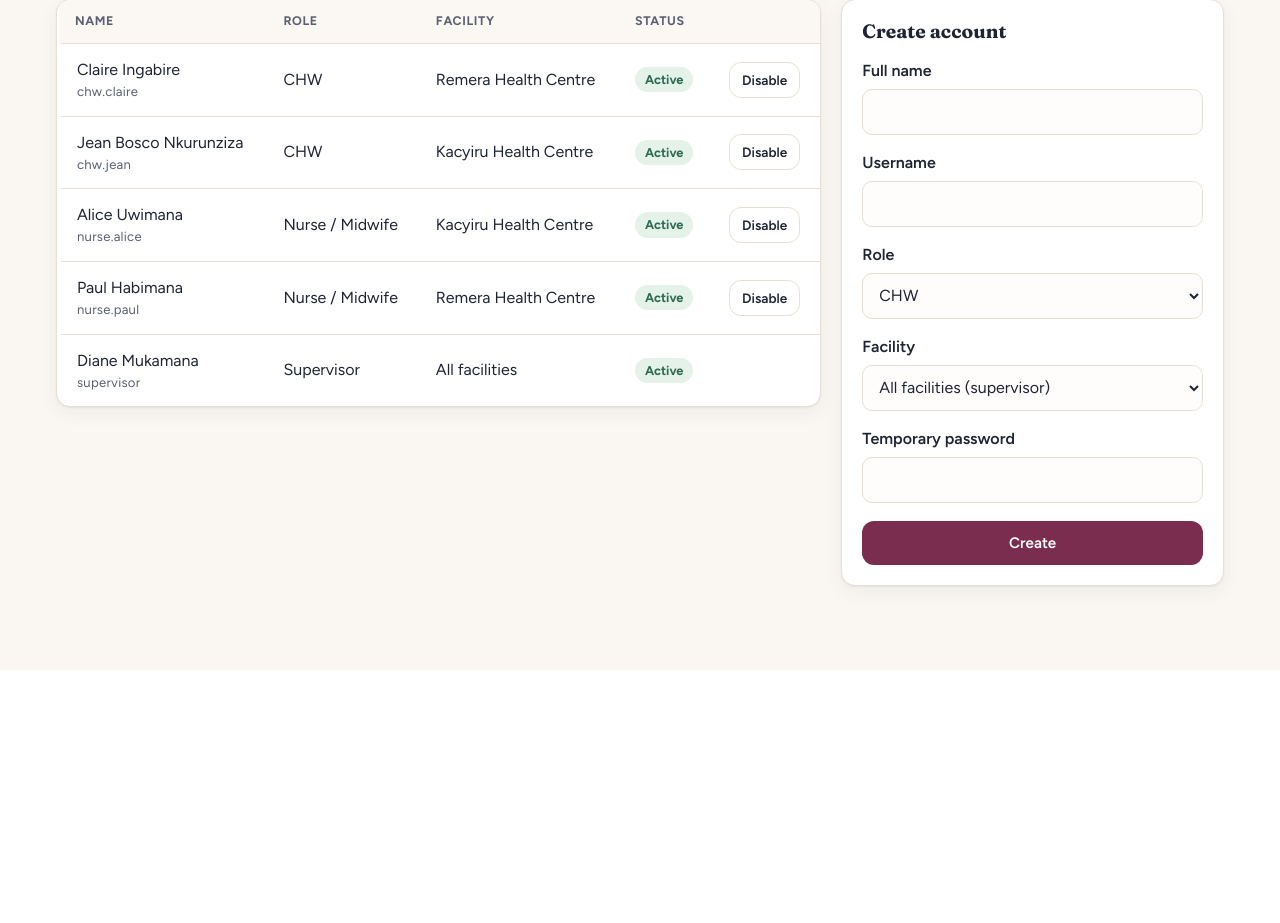
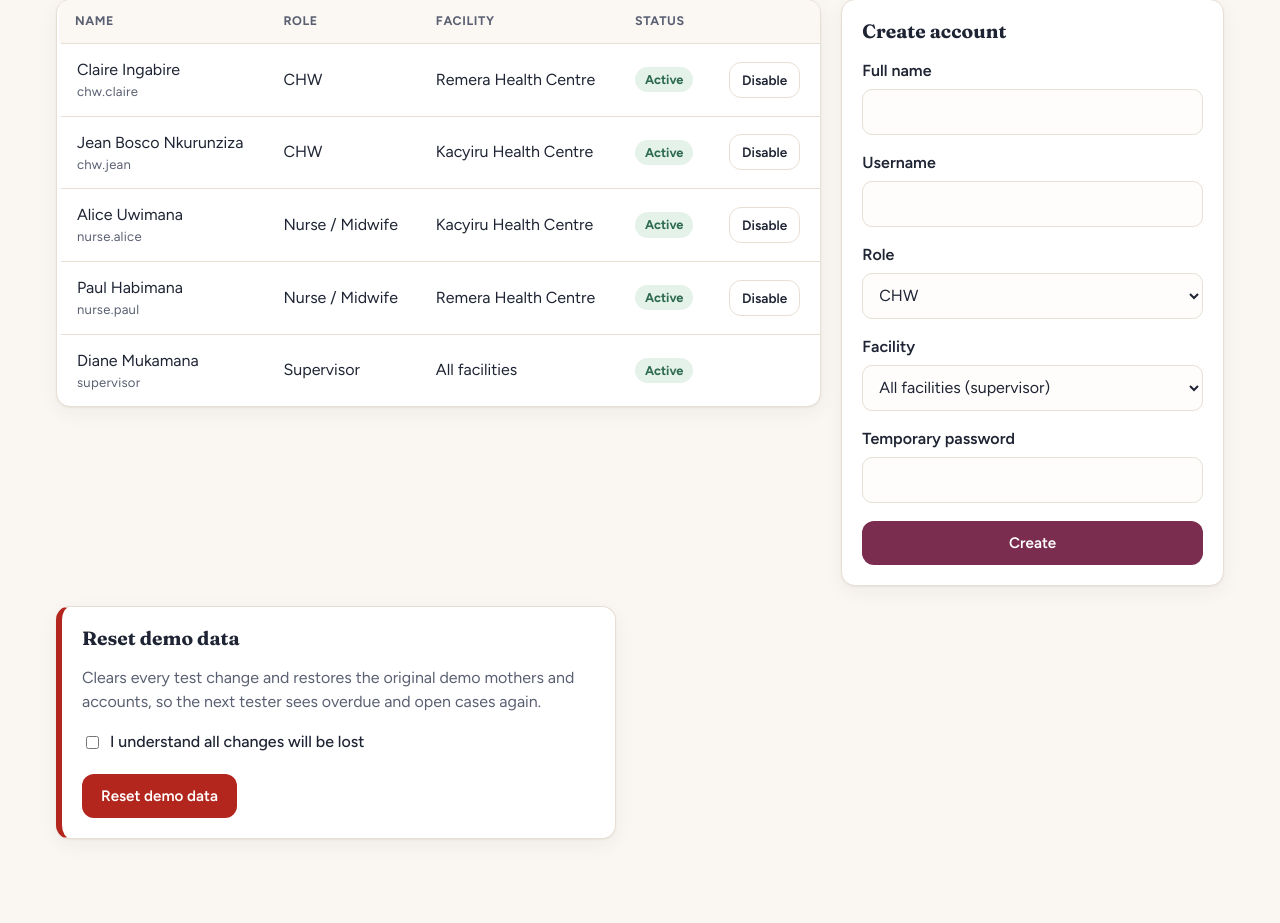
Before and after one commit to Monique-creator/mamatrack, a Flask app: page /admin/users in a window 1280 px wide. Shown: the part 207-1130 px from the top of the page. Before the commit the page ends 877 px from the top, so only its background shows below. Run offline with Flask 3, Linux system fonts and the light colour scheme; the visitor is signed in with stand-in values (Sample User, id 1).

Commit message:
Add reset button on the Users page and a test for it

```diff
--- a/app/static/css/pages.css
+++ b/app/static/css/pages.css
@@ -18,6 +18,11 @@
 
 .conflict-options { display: grid; grid-template-columns: 1fr 1fr; gap: 12px; }
 .option { border: 1px solid var(--line); border-radius: 12px; padding: 14px; }
+
+.reset-box { max-width: 560px; border-left: 6px solid var(--overdue); }
+.reset-box .check { display: flex; gap: 8px; align-items: center; font-weight: 500; }
+.reset-box .check input { width: auto; min-height: auto; }
+.reset-box .btn { margin-top: 14px; }
 
 .audit { list-style: none; padding: 0; margin: 0; font-size: .9rem; }
 .audit li { padding: 8px 0; border-bottom: 1px dashed var(--line); }
--- a/app/templates/admin/users.html
+++ b/app/templates/admin/users.html
@@ -57,4 +57,12 @@
     <button class="btn btn-primary btn-block">Create</button>
   </form>
 </div>
+
+<form class="card form reset-box" method="post" action="{{ url_for('admin.reset') }}">
+  <h2>Reset demo data</h2>
+  <p class="muted">Clears every test change and restores the original demo mothers and accounts,
+    so the next tester sees overdue and open cases again.</p>
+  <label class="check"><input type="checkbox" required> I understand all changes will be lost</label>
+  <button class="btn btn-danger">Reset demo data</button>
+</form>
 {% endblock %}
```
Also changed, not shown: tests/test_auth.py (+13 -1 lines).
